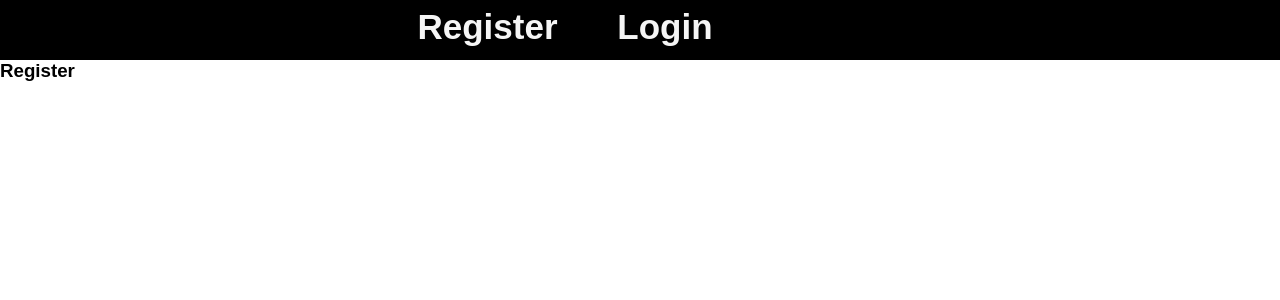
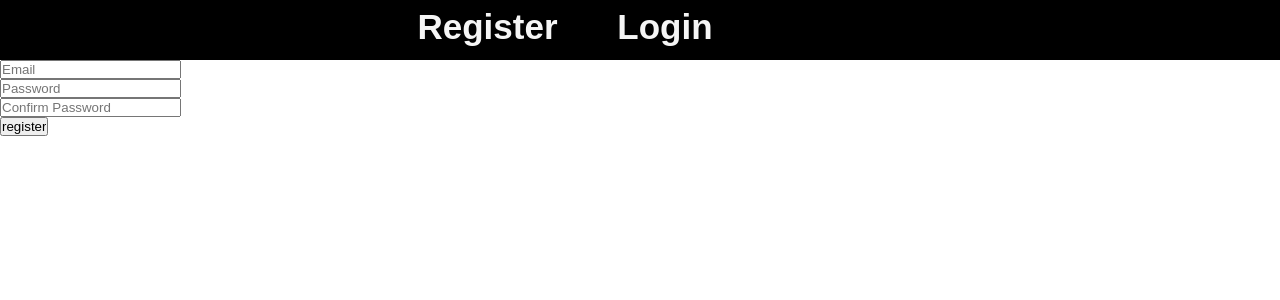
Before and after one commit to azerbelhedi/pepper-i3, a React (Create React App) app: page /auth/register in a window 1280 px wide. Shown: the top 300 px of the page. Built offline with nearby package versions, Linux system fonts and the light colour scheme.

Commit message:
create user

```diff
--- /dev/null
+++ b/src/components/auth/Register.js
@@ -0,0 +1,75 @@
+import React, { useContext, useState } from "react";
+import { StoreContext } from "../../App";
+import { useMutation } from "@apollo/client";
+import { CREATE_USER_MUTATION } from "../graphql/mutations";
+
+export default function Register() {
+  let { store, setStore } = useContext(StoreContext);
+
+  let [userInput, setUserInput] = useState({
+    email: "",
+    password: "",
+    confirmPassword: "",
+    submit: false,
+  });
+
+  let { email, password, confirmPassword, submit } = userInput;
+
+  const [createUser, { data }] = useMutation(CREATE_USER_MUTATION);
+
+  if (submit && data && data.creatUser !== null) {
+    console.log(data);
+    return <div>User Created Successfullyl</div>;
+  } else if (submit && data && data.creatUser === null) {
+    console.log(data);
+    return <div>error : email already used </div>;
+  }
+
+  return (
+    <div className="register-container">
+      <form
+        onSubmit={(e) => {
+          e.preventDefault();
+          if (password === confirmPassword) {
+            console.log("pass go : ");
+            console.log("trying  register mutation...");
+            createUser({ variables: { email, password } });
+            setUserInput({ ...userInput, submit: true });
+          }
+        }}
+      >
+        <input
+          type="text"
+          name="email"
+          placeholder="Email"
+          value={email}
+          onChange={(e) => {
+            setUserInput({ ...userInput, [e.target.name]: e.target.value });
+          }}
+        />
+        <br />
+        <input
+          type="password"
+          name="password"
+          placeholder="Password"
+          value={password}
+          onChange={(e) => {
+            setUserInput({ ...userInput, [e.target.name]: e.target.value });
+          }}
+        />
+        <br />
+        <input
+          type="password"
+          name="confirmPassword"
+          placeholder="Confirm Password"
+          value={confirmPassword}
+          onChange={(e) => {
+            setUserInput({ ...userInput, [e.target.name]: e.target.value });
+          }}
+        />
+        <br />
+        <input type="submit" value="register" />
+      </form>
+    </div>
+  );
+}
--- a/src/components/graphql/mutations.js
+++ b/src/components/graphql/mutations.js
@@ -0,0 +1,12 @@
+import { gql } from "@apollo/client";
+
+export const CREATE_USER_MUTATION = gql`
+  mutation CreateUser($email: String!, $password: String!) {
+    creatUser(
+      userInput: { email: $email, password: $password, userKind: "student" }
+    ) {
+      _id
+      email
+    }
+  }
+`;
--- a/src/components/routes/Routes.js
+++ b/src/components/routes/Routes.js
@@ -2,6 +2,7 @@ import React, { useContext } from "react";
 import { Route, Switch } from "react-router-dom";
 import Login from "../auth/Login";
 import { StoreContext } from "../../App";
+import Register from "../auth/Register";
 
 export default function Routes() {
   const { store, setStore } = useContext(StoreContext);
@@ -14,7 +15,7 @@ export default function Routes() {
         <div>
           <Switch>
             <Route exact path="/auth/register">
-              <h3>Register</h3>
+              <Register />
             </Route>
             <Route exact path="/auth/login">
               <Login />
```
